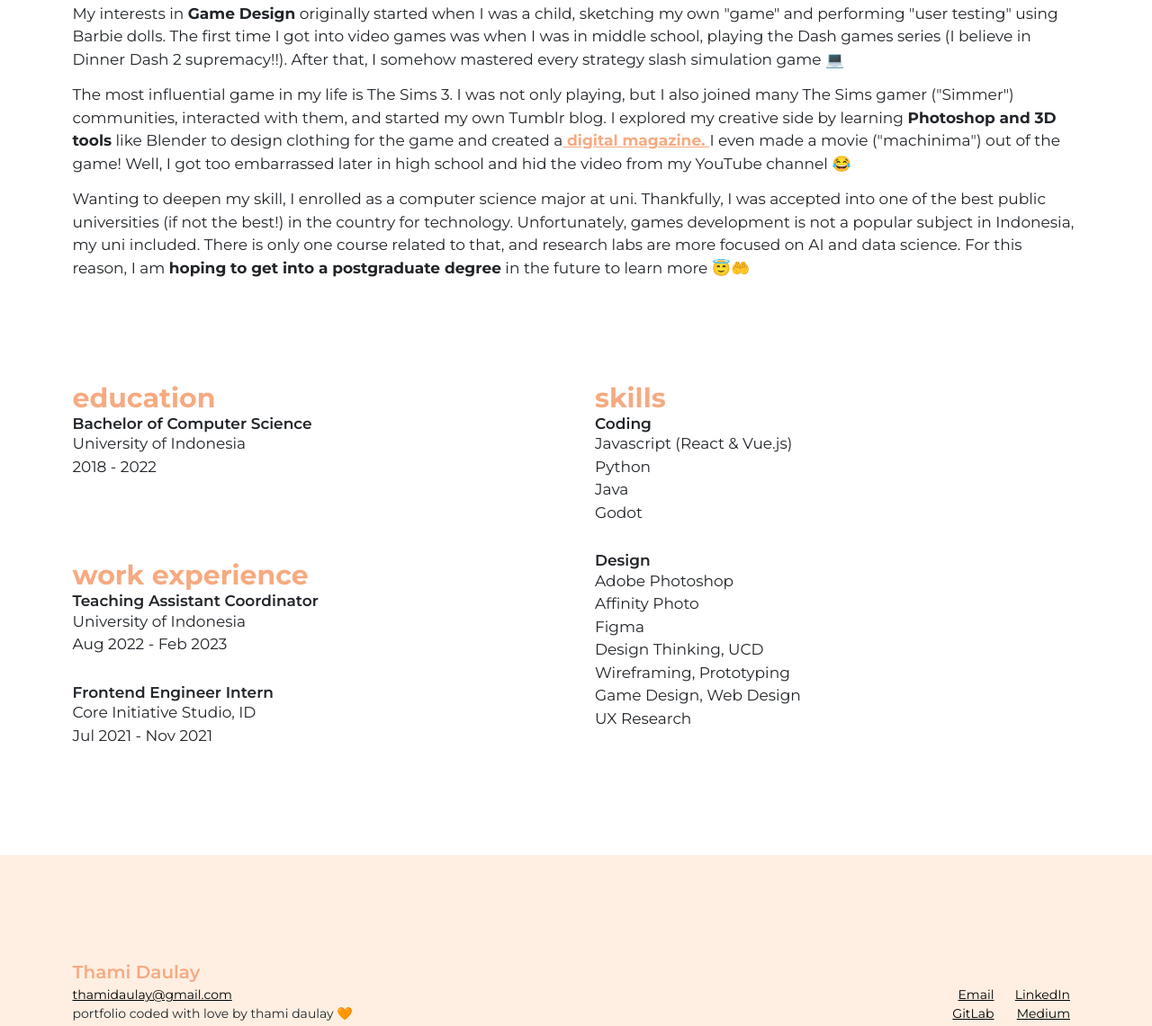
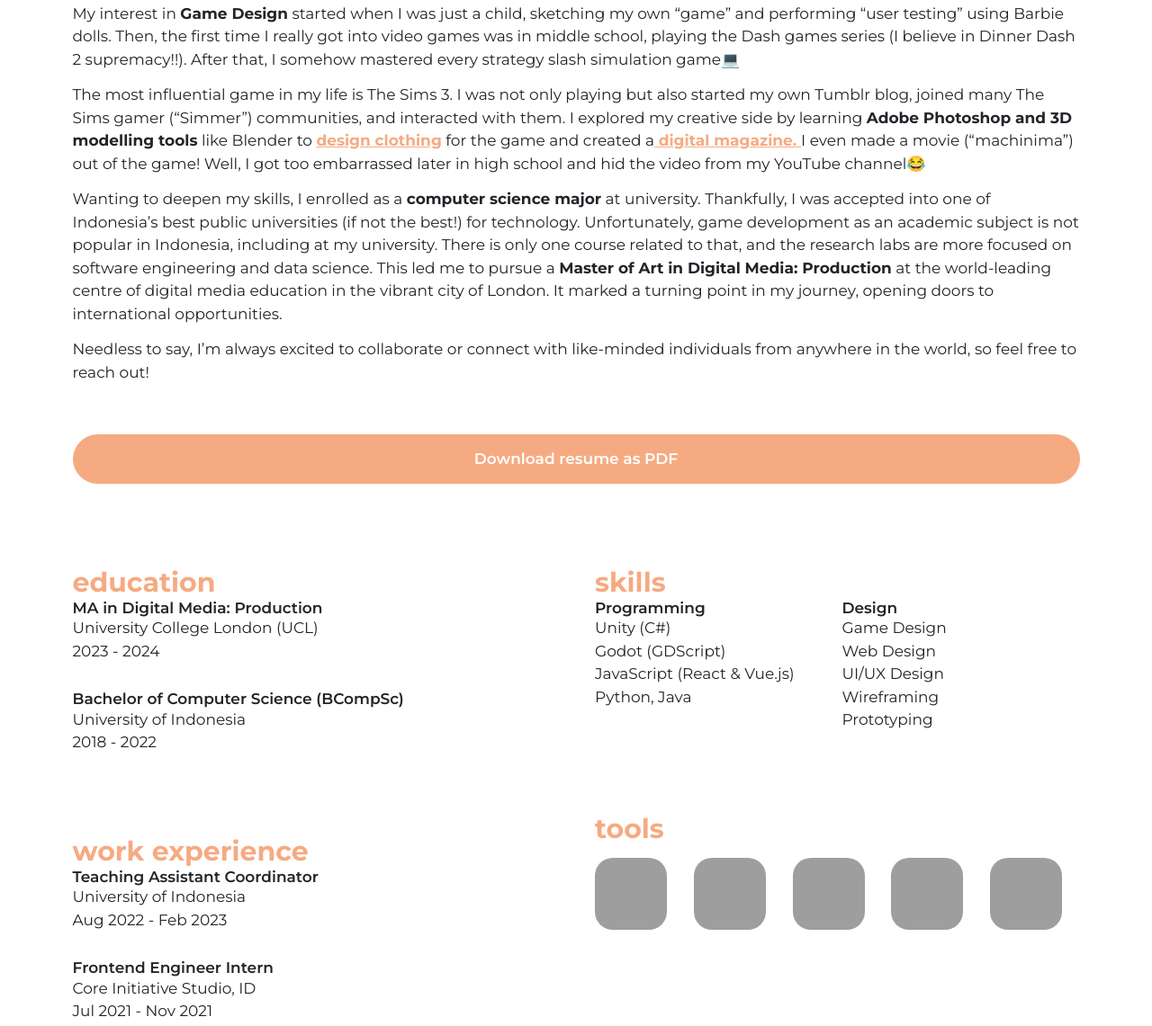
Before and after one commit to morathami/portfolio, a React app: page /about in a window 1280 px wide. Shown: the part 637-1778 px from the top of the page at 90% size. Built offline with nearby package versions, Linux system fonts and the light colour scheme; grey boxes are pictures that could not be loaded.

Commit message:
Update About page

```diff
--- a/src/assets/main.css
+++ b/src/assets/main.css
@@ -265,3 +265,8 @@ a:hover {
       background: transparent;
       border: none;
   }
+
+  .gridStyle {
+      width: 25%;
+      text-align: center;
+  }
--- a/src/pages/About.js
+++ b/src/pages/About.js
@@ -1,53 +1,83 @@
 import React from 'react';
 import '../assets/about.css';
+import {Link} from "react-router-dom";
 import {Container, Row, Col} from 'react-bootstrap';
+import {Image, Tooltip} from 'antd';
 
 const About = () => {
     return (
-    <Container style={{marginTop:"120px", marginBottom:"120px"}}>
+        <Container style={{marginTop: "120px", marginBottom: "120px"}}>
             <Row>
                 <Col id="about-story">
                     <p>Hi, there! My name is Thami 👋🏻</p>
-          <p>My interests in <b>Game Design</b> originally started when I was a child, sketching my
-              own "game" and performing "user testing" using Barbie dolls. The first time I got into
-              video games was when I was in middle school, playing the Dash games series (I believe in
-              Dinner Dash 2 supremacy!!). After that, I somehow mastered every strategy slash
-              simulation game 💻</p>
-          <p>The most influential game in my life is The Sims 3. I was not only playing, but I also
-              joined many The Sims gamer ("Simmer") communities, interacted with them, and started my
-              own Tumblr blog. I explored my creative side by learning <b>Photoshop and 3D
-                  tools</b> like Blender to design clothing for the game and created a
-              <b><a href="https://issuu.com/morathami" rel="noreferrer noopener" target="_blank"> digital
-                  magazine. </a></b>
-              I even made a movie ("machinima") out of the game! Well, I got too embarrassed later in
-              high school and hid the video from my YouTube channel 😂</p>
-          <p>Wanting to deepen my skill, I enrolled as a computer science major at uni. Thankfully, I
-              was accepted into one of the best public universities (if not the best!) in the country
-              for technology. Unfortunately, games development is not a popular subject in Indonesia,
-              my uni included. There is only one course related to that, and research labs are more
-              focused on AI and data science. For this reason, I am <b>hoping to get into a
-                  postgraduate degree</b> in the future to learn more 😇🤲</p>
+                    <p>My interest in <b>Game Design</b> started when I was just a child, sketching my own “game” and
+                        performing “user testing” using Barbie dolls. Then, the first time I really got into video games
+                        was in middle
+                        school, playing the Dash games series (I believe in Dinner Dash 2 supremacy!!). After that, I
+                        somehow
+                        mastered every strategy slash simulation game💻</p>
+                    <p>The most influential game in my life is The Sims 3. I was not only playing but also started my
+                        own
+                        Tumblr blog, joined many The Sims gamer (“Simmer”) communities, and interacted with them. I
+                        explored
+                        my creative side by learning <b>Adobe Photoshop and 3D modelling tools</b> like Blender
+                        to <b><Link to="/ts4fashion">design
+                            clothing</Link></b> for the game and created a<b><a href="https://issuu.com/morathami"
+                                                                                rel="noreferrer noopener"
+                                                                                target="_blank"> digital magazine. </a></b>
+                        I even made a movie (“machinima”) out of the game! Well, I got too embarrassed later in high
+                        school
+                        and hid the video from my YouTube channel😂</p>
+                    <p>Wanting to deepen my skills, I enrolled as a <b>computer science major</b> at university.
+                        Thankfully, I
+                        was accepted into one of Indonesia’s best public universities (if not the best!) for technology.
+                        Unfortunately, game development as an academic subject is not popular in Indonesia, including at
+                        my
+                        university. There is only one course related to that, and the research labs are more focused on
+                        software engineering and data science. This led me to pursue a <b>Master of Art in Digital
+                            Media: Production</b> at the
+                        world-leading centre of digital media education in the vibrant city of London. It marked a
+                        turning
+                        point in my journey, opening doors to international opportunities.</p>
+                    <p>Needless to say, I’m always excited to collaborate or connect with like-minded individuals from
+                        anywhere in the world,
+                        so feel free to reach out!</p>
                 </Col>
             </Row>
-      <Row style={{marginTop:"100px"}}>
+
+            <Row>
+                <Col>
+                    {/* TODO add link resume to google drive */}
+                    <button size="large" shape="round"
+                            className="ant-btn ant-btn-round ant-btn-default ant-btn-lg my-5 orange-button"
+                            type="button">
+                        <span className="semibold-text size-20-text">Download resume as PDF</span>
+                    </button>
+                </Col>
+            </Row>
+            <Row style={{marginTop: "50px"}}>
                 <Col>
                     <Container className="px-0">
                         <Row>
                             <Col className="about-lst">
                                 <h1>education</h1>
-              <h2>Bachelor of Computer Science</h2>
+                                <h2>MA in Digital Media: Production</h2>
+                                <p>University College London (UCL)</p>
+                                <p>2023 - 2024</p>
+
+                                <h2 style={{marginTop: "30px"}}>Bachelor of Computer Science (BCompSc)</h2>
                                 <p>University of Indonesia</p>
                                 <p>2018 - 2022</p>
                             </Col>
                         </Row>
-          <Row style={{marginTop:"90px"}}>
+                        <Row style={{marginTop: "90px"}}>
                             <Col className="about-lst">
                                 <h1>work experience</h1>
                                 <h2>Teaching Assistant Coordinator</h2>
                                 <p>University of Indonesia</p>
                                 <p>Aug 2022 - Feb 2023</p>
 
-              <h2 style={{marginTop:"30px"}}>Frontend Engineer Intern</h2>
+                                <h2 style={{marginTop: "30px"}}>Frontend Engineer Intern</h2>
                                 <p>Core Initiative Studio, ID</p>
                                 <p>Jul 2021 - Nov 2021</p>
                             </Col>
@@ -59,20 +89,62 @@ const About = () => {
                         <Row>
                             <Col className="about-lst">
                                 <h1>skills</h1>
-              <h2>Coding</h2>
-              <p>Javascript (React & Vue.js)</p>
-              <p>Python</p>
-              <p>Java</p>
-              <p>Godot</p>
-
-              <h2 style={{marginTop:"30px"}}>Design</h2>
-              <p>Adobe Photoshop</p>
-              <p>Affinity Photo</p>
-              <p>Figma</p>
-              <p>Design Thinking, UCD</p>
-              <p>Wireframing, Prototyping</p>
-              <p>Game Design, Web Design</p>
-              <p>UX Research</p>
+                            </Col>
+                        </Row>
+                        <Row>
+                            <Col className="about-lst">
+                                <h2>Programming</h2>
+                                <p>Unity (C#)</p>
+                                <p>Godot (GDScript)</p>
+                                <p>JavaScript (React & Vue.js)</p>
+                                <p>Python, Java</p>
+                            </Col>
+                            <Col className="about-lst">
+                                <h2>Design</h2>
+                                <p>Game Design</p>
+                                <p>Web Design</p>
+                                <p>UI/UX Design</p>
+                                <p>Wireframing</p>
+                                <p>Prototyping</p>
+                            </Col>
+                        </Row>
+                    </Container>
+                    <Container>
+                        <Row style={{marginTop: "90px"}}>
+                            <Col className="about-lst">
+                                <h1>tools</h1>
+                            </Col>
+                        </Row>
+                        <Row className="mt-3">
+                            <Col className="about-lst">
+                                <Tooltip placement="bottom" title="Unity"><Image preview={false}
+                                                                                 className="border-radius-20" width={80}
+                                                                                 height={80}
+                                                                                 src="https://live.staticflickr.com/65535/54175549771_07e0feed0e_o.png"/></Tooltip>
+                            </Col>
+                            <Col className="about-lst">
+                                <Tooltip placement="bottom" title="Godot"><Image preview={false}
+                                                                                 className="border-radius-20" width={80}
+                                                                                 height={80}
+                                                                                 src="https://live.staticflickr.com/65535/54175847634_1972a65f56_o.png"/></Tooltip>
+                            </Col>
+                            <Col className="about-lst">
+                                <Tooltip placement="bottom" title="Photoshop"><Image preview={false}
+                                                                                     className="border-radius-20"
+                                                                                     width={80} height={80}
+                                                                                     src="https://live.staticflickr.com/65535/54174665937_1cf7c918c6_o.png"/></Tooltip>
+                            </Col>
+                            <Col className="about-lst">
+                                <Tooltip placement="bottom" title="Figma"><Image preview={false}
+                                                                                 className="border-radius-20" width={80}
+                                                                                 height={80}
+                                                                                 src="https://live.staticflickr.com/65535/54175983065_454be069ab_o.png"/></Tooltip>
+                            </Col>
+                            <Col className="about-lst">
+                                <Tooltip placement="bottom" title="GitHub"><Image preview={false}
+                                                                                  className="border-radius-20"
+                                                                                  width={80} height={80}
+                                                                                  src="https://live.staticflickr.com/65535/54175991925_52f7df054c_o.png"/></Tooltip>
                             </Col>
                         </Row>
                     </Container>
--- a/src/pages/Home.js
+++ b/src/pages/Home.js
@@ -7,7 +7,7 @@ import {Image} from 'antd';
 
 function Home() {
     return (
-        // TODO add: CYBER BUDDY & WHISKERS + download resume as PDF + edit about page (add Tools and change text)
+        // TODO add: CYBER BUDDY & WHISKERS + add youtube video on games page (pake Image antd)
             <Container style={{marginTop:"120px", maxWidth: "1000px", marginBottom:"120px"}}>
                 <Row className="justify-content-center px-0">
                     <Col>
```
Lines whose indentation alone changed are shown as unchanged.
